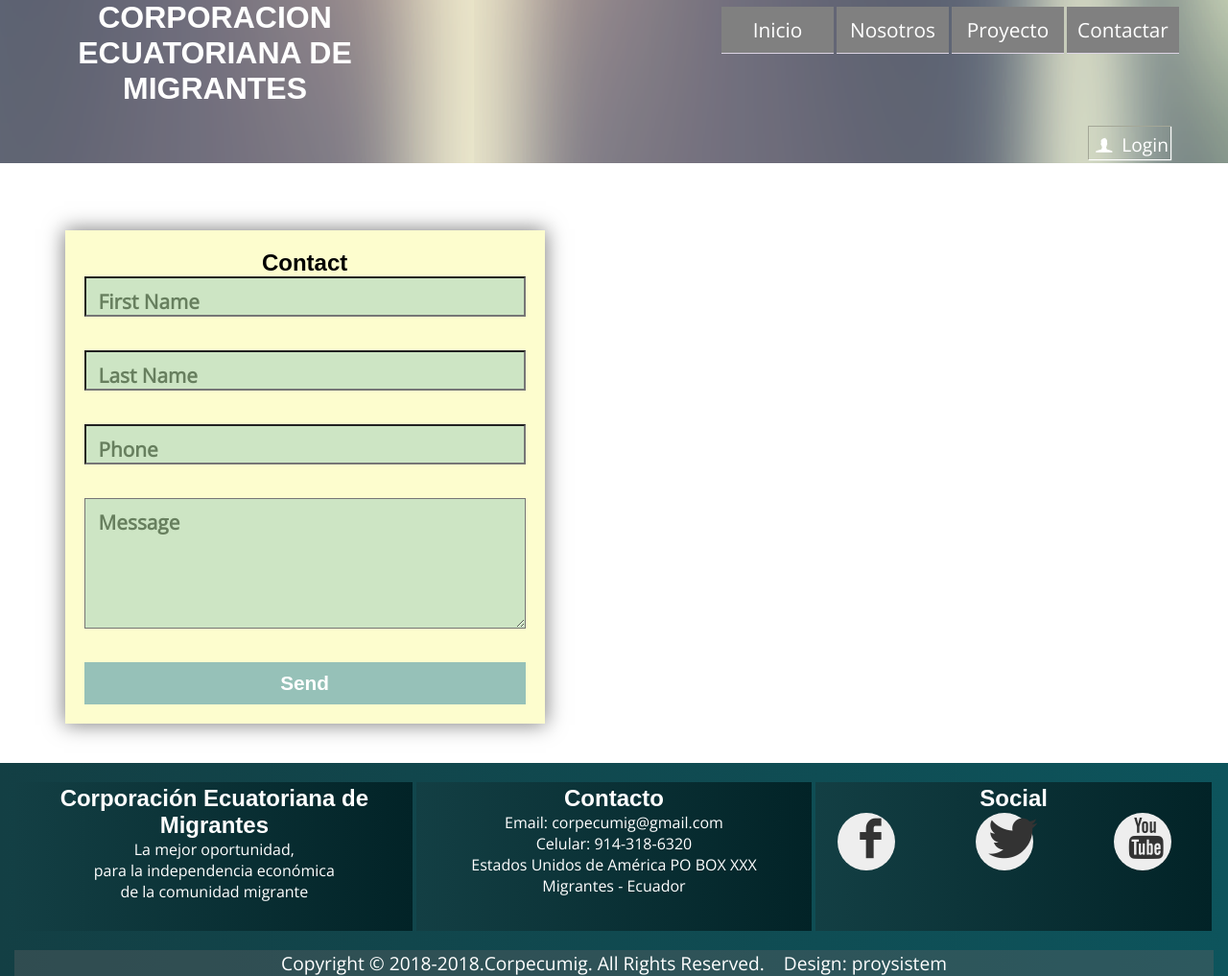
After one commit to proysistem/corpecumig, a Django app: a page that uses corporacion/templates/footer/footer.html in a window 1280 px wide; the page is wider, and only the part inside the window is pictured. The commit adds this page. Shown: that part at 96% size. Run offline with Django 3.2, Linux system fonts and the light colour scheme; parts of the project's set-up code (start-up, migrations or seed data) failed here and were passed over; some libraries are stand-ins or nearby versions; some web fonts are replaced.

Commit message:
add contacto

```diff
--- a/corporacion/apps/inicio/urls.py
+++ b/corporacion/apps/inicio/urls.py
@@ -1,10 +1,11 @@
 from django.conf.urls import url
 
-from apps.inicio.views import IndexView, proyecto, nosotros
+from apps.inicio.views import IndexView, proyecto, nosotros, contacto
 
 
 urlpatterns = [
     url(r'^$', IndexView, name='iniciar'),
     url(r'^IndProy$', proyecto, name='proyecto'),
     url(r'^IndNoso$', nosotros, name='nosotros'),
+    url(r'^IndCont$', contacto, name='contacto'),
 ]
--- a/corporacion/apps/inicio/views.py
+++ b/corporacion/apps/inicio/views.py
@@ -25,3 +25,10 @@ def proyecto(request):
     context = {}
     template = 'inicio/proyecto.html'
     return render(request, template, context)
+
+
+def contacto(request):
+
+    context = {}
+    template = 'inicio/contacto.html'
+    return render(request, template, context)
--- a/corporacion/static/css/contact.css
+++ b/corporacion/static/css/contact.css
@@ -2,7 +2,7 @@
 	{
 	display: flex;
 	flex-wrap: wrap;
-	/*justify-content: space-between;*/
+	justify-content: space-between;
 	position: relative;
  	padding: 20px;
  	margin-top: 220px;
--- a/corporacion/static/css/footer.css
+++ b/corporacion/static/css/footer.css
@@ -28,6 +28,11 @@
 	width: 100%;
   	text-decoration: inherit;
 	color:#fff;
+	}
+#footer_rights a
+	{
+	color: #FFF;
+	text-decoration: none;
 	}
 .footer_sociales {
 	display: flex;
@@ -70,6 +75,6 @@
 		width: 33%;
 		}
 		#footer_rights{
-		font-size: 1em;
+		font-size: 1.2em;
 		}
 	}
--- a/corporacion/static/css/style_main.css
+++ b/corporacion/static/css/style_main.css
@@ -32,6 +32,12 @@ body{
 	width: 100%;
 	position: relative;
 	top: 170px;
+	}
+.back_titulo
+	{
+	width: 100%;
+	margin-top:170px;
+	margin-bottom: -160px;
 	}
 .back_slide.back_image
 	{
@@ -102,7 +108,9 @@ body{
 	}
 .aside_main a img:hover
 	{
-    background: linear-gradient(90deg, #133F44, #022327);
+	background-color: rgba(31,101,12,0.4);
+	border-bottom: solid 1px #eeddcc;
+	padding: 10px 15px;
 	}
 /*------------------------ Estilos responsive ----------------------- */
 @media(min-width: 768px){
--- a/corporacion/templates/base/base_main.html
+++ b/corporacion/templates/base/base_main.html
@@ -12,6 +12,7 @@
  	<link rel="stylesheet" href="{% static 'css/fontello.css' %}">
  	<link rel="stylesheet" href="{% static 'css/style_main.css' %}">
  	<link rel="stylesheet" href="{% static 'css/footer.css' %}">
+ 	<link rel="stylesheet" href="{% static 'css/contact.css' %}">
 
 {% endblock css %}
 
--- a/corporacion/templates/footer/footer.html
+++ b/corporacion/templates/footer/footer.html
@@ -30,7 +30,7 @@
 				<section id="footer_rights">
 					<article>
 						<p>
-						Copyright &copy; 2018-2018.Corpecumig. All Rights Reserved. &nbsp;&nbsp; Design: <a href="http://www.proysistem.com" target="_blank">proysistem</a>
+						Copyright &copy; 2018-2018.Corpecumig. All Rights Reserved. &nbsp;&nbsp; Design: <a href="http://www.proysistem.com" target="_blank"> proysistem </a>
 						</p>
 					</article>
 				</section>
--- a/corporacion/templates/header/menu_nav.html
+++ b/corporacion/templates/header/menu_nav.html
@@ -8,7 +8,7 @@
 						<li class="menu__item"><a class="menu__link" href="{% url 'inicio:iniciar' %}">Inicio</a></li>
 						<li class="menu__item"><a class="menu__link" href="{% url 'inicio:nosotros' %}">Nosotros</a></li>
 						<li class="menu__item"><a class="menu__link" href="{% url 'inicio:proyecto' %}">Proyecto</a></li>
-						<li class="menu__item"><a class="menu__link" href="#">Contactar</a></li>
+						<li class="menu__item"><a class="menu__link" href="{% url 'inicio:contacto' %}">Contactar</a></li>
 					</ul><br><br><br>
 					<ul>
 						<li class="login-content"><a class="logear icon-user" href="{% url 'visitantes:evn_panel' %}">   Login   </a></li>
--- /dev/null
+++ b/corporacion/templates/inicio/contacto.html
@@ -0,0 +1,71 @@
+{% extends 'base/base_main.html' %}
+
+{% block title %} Home {% endblock title %}</title>
+
+{% block context%}
+		<div class="content_contact">
+				<section class="form_content">
+					<form  class="formulario" method="POST" enctype="multipart">{% csrf_token %}
+						<h1 class="form_titulo">Contact</h1>
+						<input type="text" name="FirstName" class="form_input" required>
+						<label for="FirstName" class="form_label">First Name</label>
+						<input type="text" name="LastName" class="form_input" required>
+						<label for="LastName" class="form_label">Last Name</label>
+						<input type="text" name="NumPhone" class="form_input" required>
+						<label for="NumPhone" class="form_label">Phone</label>
+						<textarea type="text" name="message" class="form_textarea" required rows="6"></textarea>
+						<label for="message" class="form_labelt">Message</label>
+						<input type="submit" name="sender" class="form_submit" value="Send" >
+					</form>
+				</section>
+				{% comment %}
+				<section class="info_content">
+					<article class="contact_fields">
+						<div class="contact_text">
+							<p><h2>Luis Landscape & Construction LLC</h2>
+							Is a  landscape jobs <br />
+							Department of the State of New York.<br />
+							</p>
+						</div>
+					</article>
+					<article class="contact_fields">
+						<div class="contact_text">
+						    <h2> Contact </h2>
+							<p>
+							Email: luislandscapeconstruction@gmail.com<br />
+							Cell phone: (845) 494-7077<br />
+							Office: (845) 405-9424<br />
+
+							PO BOX 341<br />
+        	    	   		Nanuet, NY. 10954-2446<br />
+        	   			    </p>
+        	   			</div>
+					</article>
+					<article class="contact_fields">
+						<div  class="contact_text">
+							<h2>Social</h2>
+							<div class="footer_sociales">
+								<a class="icon-facebook"  href=""></a><br/>
+								<a class="icon-twitter"   href=""></a><br/>
+								<a class="icon-youtube" href=""></a><br/>
+							</div>
+						</div>
+					</article>
+				</section>
+				{% endcomment %}
+		</div>
+{% endblock context %}
+{% comment %}
+		<section>
+			<article class="banner_us">
+				<div class="content_us"></div>
+				<!--<video src="videos/mensajera.mp4" autoplay loop mute="off" poster="images/barco_carga.jpg">		-->
+				<video src="videos/fondo07.mp4" autoplay loop mute="off" poster="images/barco_carga.jpg">
+			</article>
+		</section>
+
+		<?php include ("footer.php");?> 		<!-- Copia el archivo, parte de la pagina con el FOOTER -->
+		<script src="js/form.js"></script>
+	</body>
+</html>
+{% endcomment %}
--- a/corporacion/templates/inicio/nosotros.html
+++ b/corporacion/templates/inicio/nosotros.html
@@ -4,6 +4,7 @@
 
 {% block context%}
 			<section class="fondo_page">
+				<div class="back_titulo"><h1>Alguna informacion del autor de este proyecto</h1></div>
 				<article class="back_slide">
 					<div class="form_columns">
 						<p class="info_columna">
```
